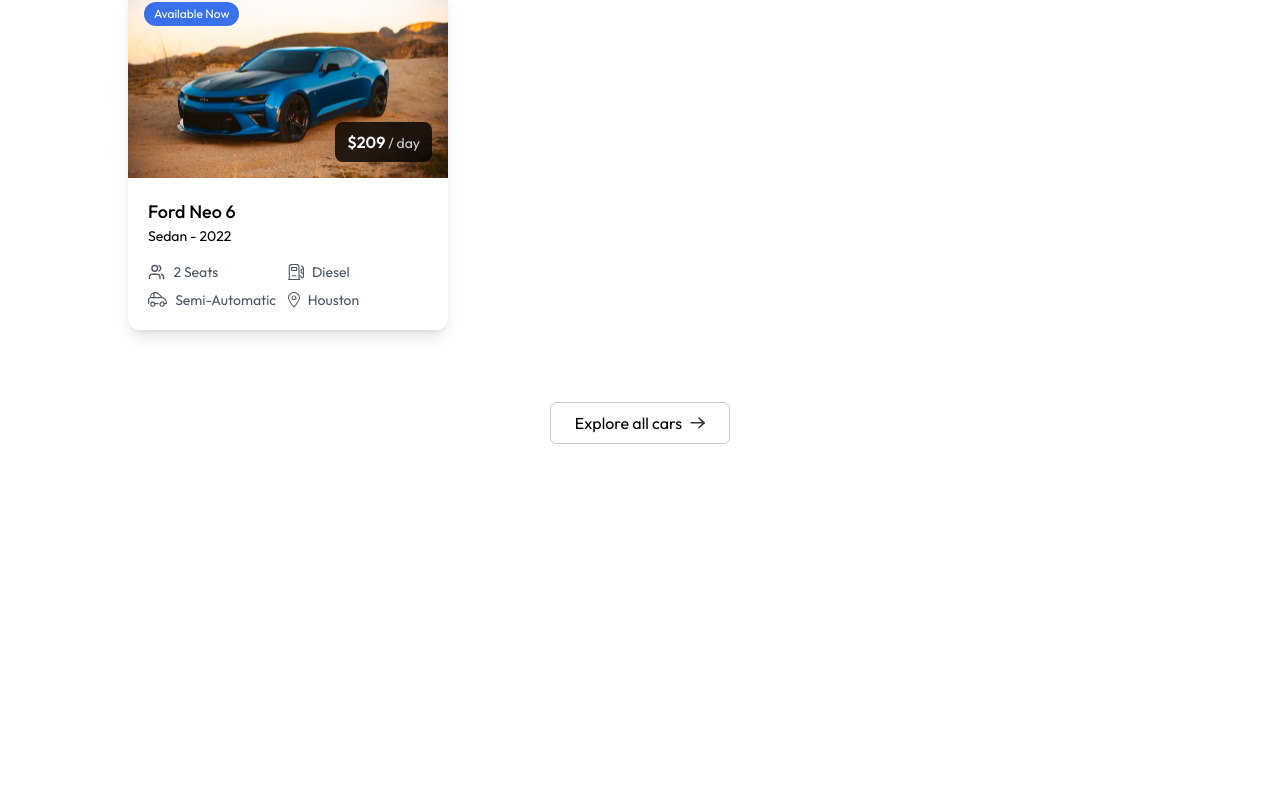
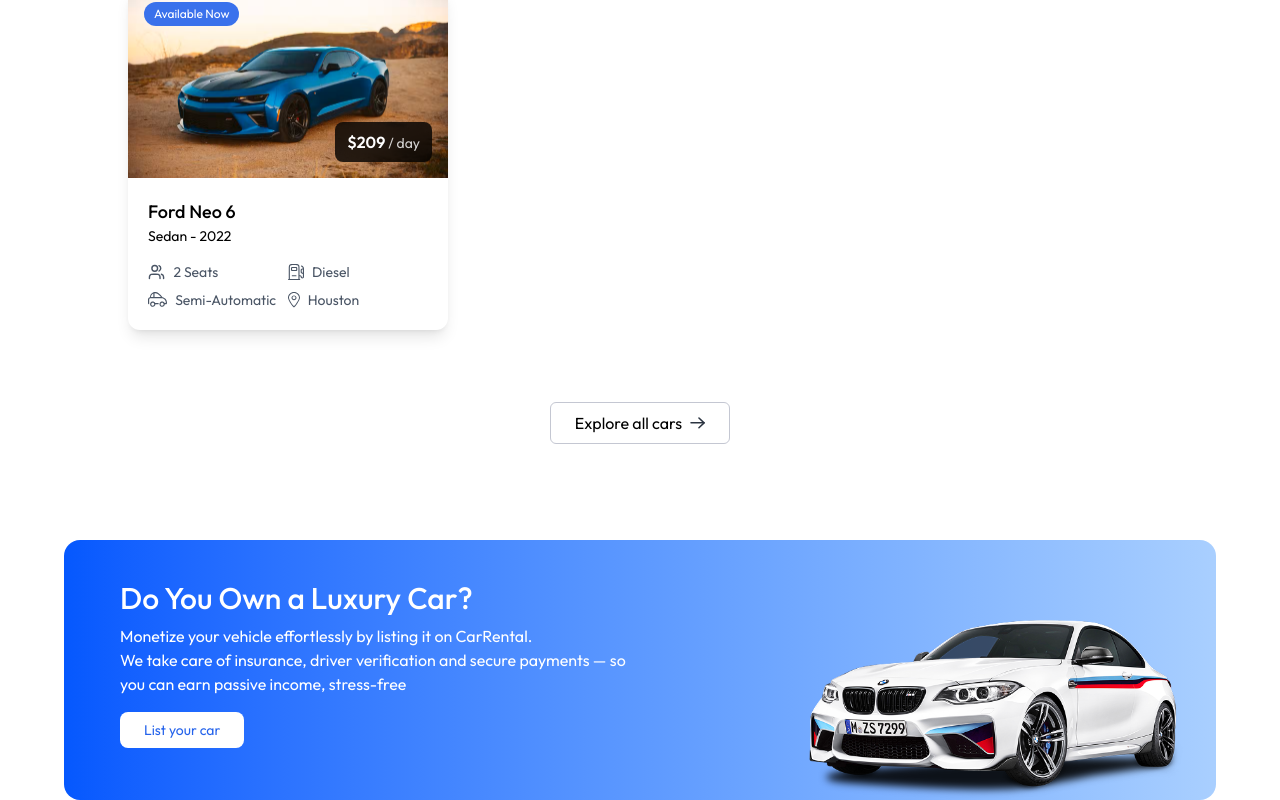
Before and after one commit to MuhammadNauman400/CarRental-Client, a React (Vite) app: page / in a window 1280 px wide. Shown: the part 1507-2307 px from the top of the page. Before the commit the page ends 2047 px from the top, so only its background shows below. Built offline with nearby package versions, Linux system fonts and the light colour scheme.

Commit message:
Design and mounted the banner component in Home.jsx

```diff
--- /dev/null
+++ b/src/components/Banner.jsx
@@ -0,0 +1,22 @@
+import React from 'react'
+import { assets } from '../assets/assets'
+
+const Banner = () => {
+    return (
+        <div className='flex flex-col md:flex-row md:items-start items-center justify-between px-8 min-md:pl-14 pt-10 bg-gradient-to-r from-[#0558FE] to-[#A9CFFF] max-w-6xl mx-3 md:mx-auto rounded-2xl overflow-hidden'>
+
+            <div className='text-white'>
+                <h2 className='text-3xl font-medium'>Do You Own a Luxury Car?</h2>
+                <p className='mt-2'>Monetize your vehicle effortlessly by listing it on CarRental.</p>
+                <p className='max-w-130'>We take care of insurance, driver verification and secure payments — so you can earn passive income, stress-free</p>
+
+                <button className='px-6  py-2 bg-white hover:bg-slate-100 transition-all text-primary rounded-lg text-sm mt-4 cursor-pointer'>List your car</button>
+            </div>
+
+            <img src={assets.banner_car_image} alt="car" className='max-h-45 mt-10' />
+
+        </div>
+    )
+}
+
+export default Banner
--- a/src/pages/Home.jsx
+++ b/src/pages/Home.jsx
@@ -1,12 +1,14 @@
 import React from 'react'
 import Hero from '../components/Hero'
 import FeaturedSection from '../components/FeaturedSection'
+import Banner from '../components/Banner'
 
 const Home = () => {
   return (
     <>
       <Hero/>
       <FeaturedSection />
+      <Banner />
     </>
   )
 }
```
